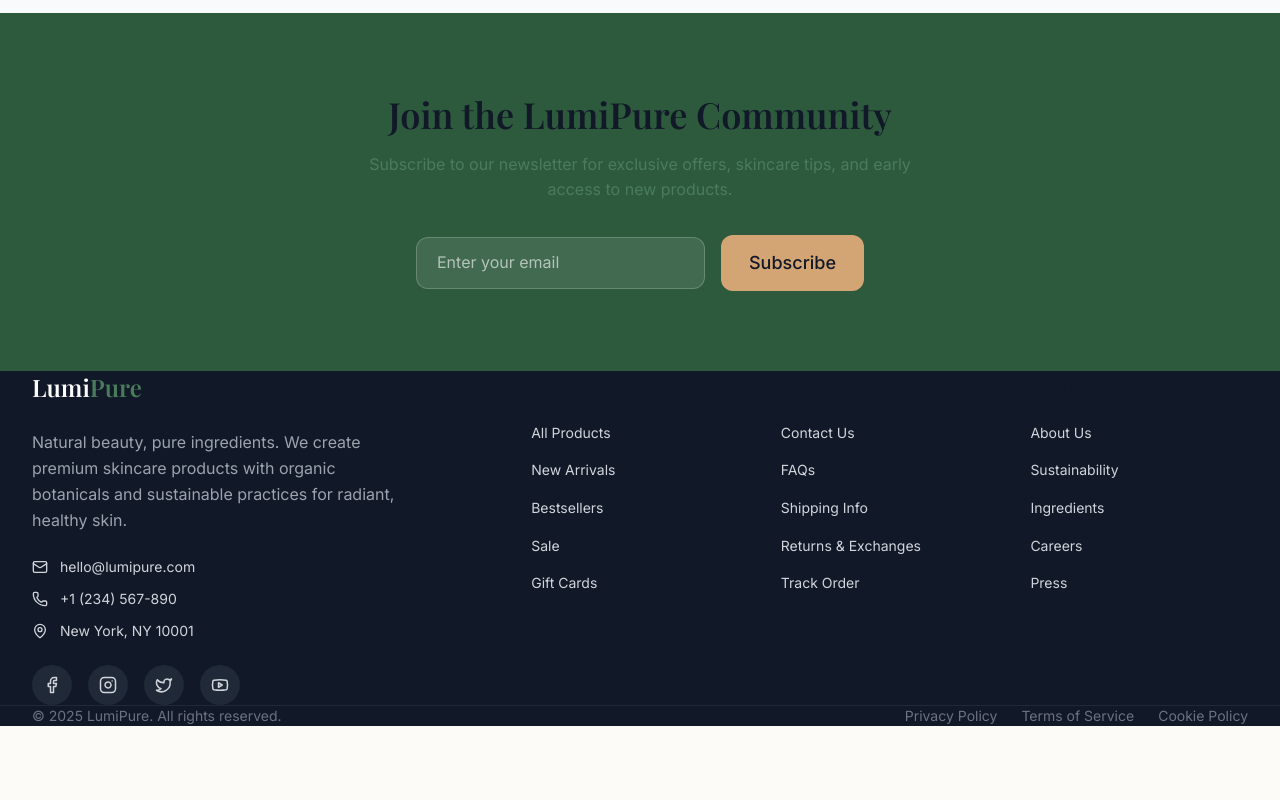
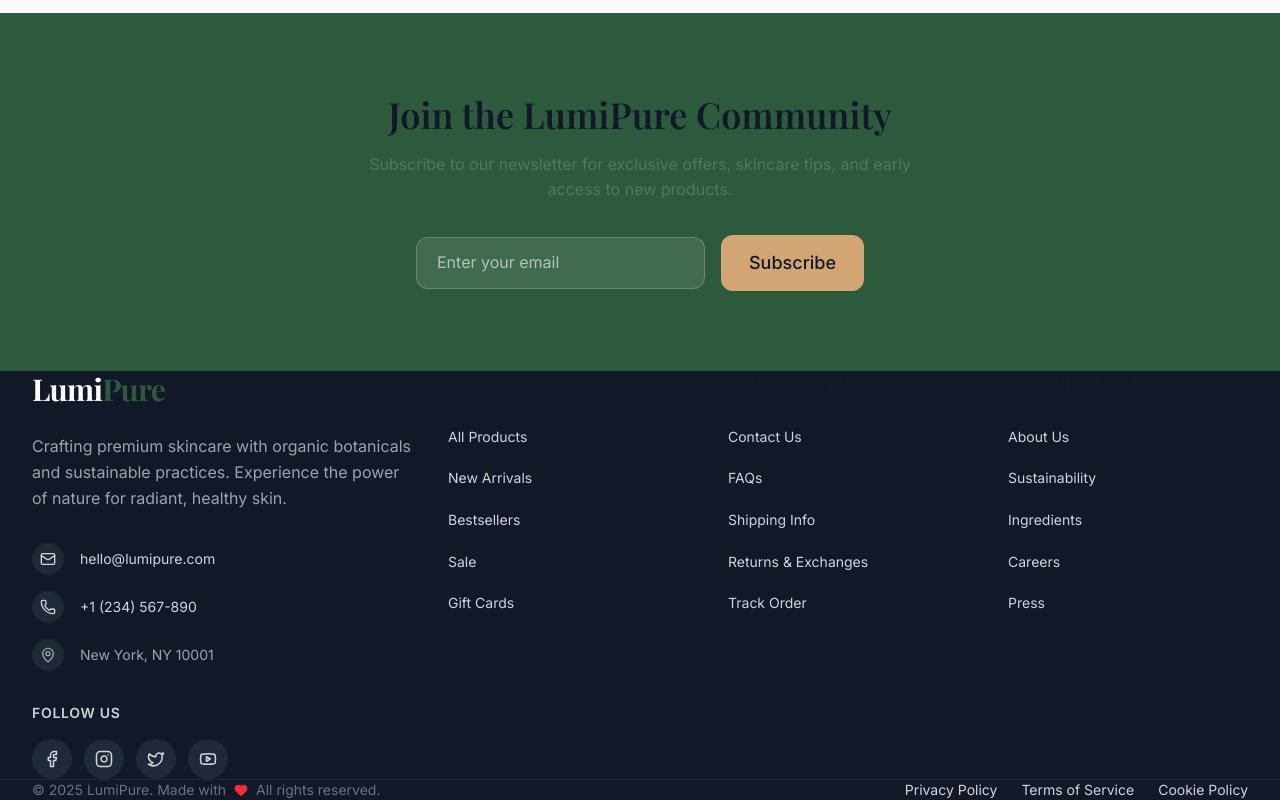
Before and after one commit to muhammadrakib2299/LumiPure-frontend, a Next.js app: page / in a window 1280 px wide. Shown: the part 1935-2735 px from the top of the page. Before the commit the page ends 2661 px from the top, so only its background shows below. Built offline with nearby package versions, Linux system fonts and the light colour scheme; no server answers; a web font is replaced by a local one.

Commit message:
Fix the navbar isse and trying to change footer UI

```diff
--- a/components/layout/Footer.tsx
+++ b/components/layout/Footer.tsx
@@ -1,5 +1,8 @@
+'use client';
+
 import Link from 'next/link';
-import { Facebook, Instagram, Twitter, Youtube, Mail, MapPin, Phone } from 'lucide-react';
+import { Facebook, Instagram, Twitter, Youtube, Mail, MapPin, Phone, Send, Heart } from 'lucide-react';
+import { useState } from 'react';
 
 const footerLinks = {
     shop: [
@@ -34,48 +37,67 @@ const socialLinks = [
 
 export function Footer() {
     const currentYear = new Date().getFullYear();
+    const [email, setEmail] = useState('');
+
+    const handleNewsletterSubmit = (e: React.FormEvent) => {
+        e.preventDefault();
+        // Handle newsletter subscription
+        console.log('Newsletter subscription:', email);
+        setEmail('');
+    };
 
     return (
         <footer className="bg-[var(--color-gray-900)] text-[var(--color-gray-300)]">
+
             {/* Main Footer Content */}
-            <div className="container mx-auto px-4 lg:px-8 py-16">
-                <div className="grid grid-cols-1 md:grid-cols-2 lg:grid-cols-5 gap-10 lg:gap-8">
-                    {/* Brand Section */}
-                    <div className="lg:col-span-2">
+            <div className="container mx-auto px-4 sm:px-6 lg:px-8 py-12 lg:py-16">
+                <div className="grid grid-cols-1 lg:grid-cols-12 gap-12 lg:gap-8">
+                    {/* Brand Section - Takes full width on mobile/tablet, 4 columns on desktop */}
+                    <div className="lg:col-span-4 flex flex-col items-start">
                         <Link href="/" className="inline-block mb-6">
-                            <span className="font-display text-2xl font-semibold text-white">
-                                Lumi<span className="text-[var(--color-primary-light)]">Pure</span>
+                            <span className="font-display text-2xl md:text-3xl font-bold text-white tracking-tight">
+                                Lumi<span className="text-[var(--color-primary)]">Pure</span>
                             </span>
                         </Link>
-                        <p className="text-[var(--color-gray-400)] leading-relaxed mb-6 max-w-sm">
-                            Natural beauty, pure ingredients. We create premium skincare products
-                            with organic botanicals and sustainable practices for radiant, healthy skin.
+                        <p className="text-[var(--color-gray-400)] leading-relaxed mb-8 text-sm md:text-base max-w-sm">
+                            Crafting premium skincare with organic botanicals and sustainable practices.
+                            Experience the power of nature for radiant, healthy skin.
                         </p>
 
                         {/* Contact Info */}
-                        <div className="space-y-3 mb-6">
+                        <div className="space-y-4 mb-8 w-full">
                             <a
                                 href="mailto:hello@lumipure.com"
-                                className="flex items-center gap-3 text-sm hover:text-white transition-colors"
+                                className="flex items-center gap-4 text-sm text-[var(--color-gray-400)] hover:text-[var(--color-primary)] transition-colors duration-200 group"
                             >
-                                <Mail size={16} />
+                                <div className="w-8 h-8 rounded-full bg-[var(--color-gray-800)] flex items-center justify-center group-hover:bg-[var(--color-primary)]/10 transition-colors">
+                                    <Mail size={16} className="group-hover:text-[var(--color-primary)]" />
+                                </div>
                                 <span>hello@lumipure.com</span>
                             </a>
                             <a
                                 href="tel:+1234567890"
-                                className="flex items-center gap-3 text-sm hover:text-white transition-colors"
+                                className="flex items-center gap-4 text-sm text-[var(--color-gray-400)] hover:text-[var(--color-primary)] transition-colors duration-200 group"
                             >
-                                <Phone size={16} />
+                                <div className="w-8 h-8 rounded-full bg-[var(--color-gray-800)] flex items-center justify-center group-hover:bg-[var(--color-primary)]/10 transition-colors">
+                                    <Phone size={16} className="group-hover:text-[var(--color-primary)]" />
+                                </div>
                                 <span>+1 (234) 567-890</span>
                             </a>
-                            <div className="flex items-center gap-3 text-sm">
+                            <div className="flex items-center gap-4 text-sm text-[var(--color-gray-400)] group">
+                                <div className="w-8 h-8 rounded-full bg-[var(--color-gray-800)] flex items-center justify-center">
                                     <MapPin size={16} />
+                                </div>
                                 <span>New York, NY 10001</span>
                             </div>
                         </div>
 
                         {/* Social Links */}
-                        <div className="flex items-center gap-4">
+                        <div>
+                            <p className="text-white font-semibold text-sm uppercase tracking-wider mb-4 opacity-80">
+                                Follow Us
+                            </p>
+                            <div className="flex items-center gap-3">
                                 {socialLinks.map((social) => (
                                     <a
                                         key={social.label}
@@ -87,7 +109,8 @@ export function Footer() {
                                             bg-[var(--color-gray-800)] hover:bg-[var(--color-primary)]
                                             flex items-center justify-center
                                             text-[var(--color-gray-400)] hover:text-white
-                    transition-all duration-200
+                                            transition-colors duration-300
+                                            hover:-translate-y-1 transform
                                         "
                                         aria-label={social.label}
                                     >
@@ -96,18 +119,21 @@ export function Footer() {
                                 ))}
                             </div>
                         </div>
+                    </div>
 
+                    {/* Links Grid - 2 columns on mobile/tablet, 8 columns on desktop (distributed) */}
+                    <div className="lg:col-span-8 grid grid-cols-2 md:grid-cols-3 gap-8 sm:gap-10">
                         {/* Shop Links */}
-                    <div>
-                        <h4 className="text-white font-semibold text-sm uppercase tracking-wider mb-5">
+                        <div className="col-span-1">
+                            <h4 className="text-white font-semibold text-sm uppercase tracking-wider mb-6">
                                 Shop
                             </h4>
-                        <ul className="space-y-3">
+                            <ul className="space-y-4">
                                 {footerLinks.shop.map((link) => (
                                     <li key={link.href}>
                                         <Link
                                             href={link.href}
-                                        className="text-sm hover:text-white hover:pl-1 transition-all duration-200"
+                                            className="text-sm text-[var(--color-gray-400)] hover:text-white transition-colors duration-200 inline-block hover:translate-x-1 transform"
                                         >
                                             {link.label}
                                         </Link>
@@ -117,16 +143,16 @@ export function Footer() {
                         </div>
 
                         {/* Support Links */}
-                    <div>
-                        <h4 className="text-white font-semibold text-sm uppercase tracking-wider mb-5">
+                        <div className="col-span-1">
+                            <h4 className="text-white font-semibold text-sm uppercase tracking-wider mb-6">
                                 Support
                             </h4>
-                        <ul className="space-y-3">
+                            <ul className="space-y-4">
                                 {footerLinks.support.map((link) => (
                                     <li key={link.href}>
                                         <Link
                                             href={link.href}
-                                        className="text-sm hover:text-white hover:pl-1 transition-all duration-200"
+                                            className="text-sm text-[var(--color-gray-400)] hover:text-white transition-colors duration-200 inline-block hover:translate-x-1 transform"
                                         >
                                             {link.label}
                                         </Link>
@@ -136,16 +162,16 @@ export function Footer() {
                         </div>
 
                         {/* Company Links */}
-                    <div>
-                        <h4 className="text-white font-semibold text-sm uppercase tracking-wider mb-5">
+                        <div className="col-span-2 md:col-span-1">
+                            <h4 className="text-white font-semibold text-sm uppercase tracking-wider mb-6">
                                 Company
                             </h4>
-                        <ul className="space-y-3">
+                            <ul className="space-y-4">
                                 {footerLinks.company.map((link) => (
                                     <li key={link.href}>
                                         <Link
                                             href={link.href}
-                                        className="text-sm hover:text-white hover:pl-1 transition-all duration-200"
+                                            className="text-sm text-[var(--color-gray-400)] hover:text-white transition-colors duration-200 inline-block hover:translate-x-1 transform"
                                         >
                                             {link.label}
                                         </Link>
@@ -155,20 +181,34 @@ export function Footer() {
                         </div>
                     </div>
                 </div>
+            </div>
 
             {/* Bottom Bar */}
             <div className="border-t border-[var(--color-gray-800)]">
-                <div className="container mx-auto px-4 lg:px-8 py-6">
-                    <div className="flex flex-col md:flex-row items-center justify-between gap-4 text-sm text-[var(--color-gray-500)]">
-                        <p>© {currentYear} LumiPure. All rights reserved.</p>
-                        <div className="flex items-center gap-6">
-                            <Link href="/privacy" className="hover:text-white transition-colors">
+                <div className="container mx-auto px-4 sm:px-6 lg:px-8 py-6">
+                    <div className="flex flex-col sm:flex-row items-center justify-between gap-4 text-sm">
+                        <p className="text-[var(--color-gray-500)] flex items-center gap-2 text-center sm:text-left">
+                            © {currentYear} LumiPure. Made with
+                            <Heart size={14} className="text-red-500 fill-red-500" />
+                            All rights reserved.
+                        </p>
+                        <div className="flex flex-wrap items-center justify-center gap-4 sm:gap-6">
+                            <Link
+                                href="/privacy"
+                                className="text-[var(--color-gray-500)] hover:text-white transition-colors duration-200"
+                            >
                                 Privacy Policy
                             </Link>
-                            <Link href="/terms" className="hover:text-white transition-colors">
+                            <Link
+                                href="/terms"
+                                className="text-[var(--color-gray-500)] hover:text-white transition-colors duration-200"
+                            >
                                 Terms of Service
                             </Link>
-                            <Link href="/cookies" className="hover:text-white transition-colors">
+                            <Link
+                                href="/cookies"
+                                className="text-[var(--color-gray-500)] hover:text-white transition-colors duration-200"
+                            >
                                 Cookie Policy
                             </Link>
                         </div>
--- a/components/layout/MobileMenu.tsx
+++ b/components/layout/MobileMenu.tsx
@@ -1,6 +1,6 @@
 'use client';
 
-import { useEffect, useRef } from 'react';
+import { useEffect, useRef, useState } from 'react';
 import Link from 'next/link';
 import { X, User, LogOut, ShoppingBag, Heart } from 'lucide-react';
 import { useAuthStore } from '@/store/authStore';
@@ -23,6 +23,11 @@ const navLinks = [
 export function MobileMenu({ isOpen, onClose }: MobileMenuProps) {
     const menuRef = useRef<HTMLDivElement>(null);
     const { user, isAuthenticated, logout } = useAuthStore();
+    const [mounted, setMounted] = useState(false);
+
+    useEffect(() => {
+        setMounted(true);
+    }, []);
 
     // Close on escape key
     useEffect(() => {
@@ -124,7 +129,7 @@ export function MobileMenu({ isOpen, onClose }: MobileMenuProps) {
 
                 {/* User Section */}
                 <div className="border-t border-[var(--color-gray-200)] p-4">
-                    {isAuthenticated && user ? (
+                    {mounted && isAuthenticated && user ? (
                         <div className="space-y-3">
                             <div className="flex items-center gap-3 px-2 py-2">
                                 <div className="w-10 h-10 rounded-full bg-[var(--color-primary-light)] flex items-center justify-center">
--- a/components/layout/Navbar.tsx
+++ b/components/layout/Navbar.tsx
@@ -21,6 +21,11 @@ export function Navbar() {
     const [isMobileMenuOpen, setIsMobileMenuOpen] = useState(false);
     const { isAuthenticated } = useAuthStore();
     const { items } = useCartStore();
+    const [mounted, setMounted] = useState(false);
+
+    useEffect(() => {
+        setMounted(true);
+    }, []);
 
     const cartItemCount = items.reduce((acc, item) => acc + item.quantity, 0);
 
@@ -111,7 +116,7 @@ export function Navbar() {
                 "
                             >
                                 <ShoppingCart size={20} />
-                                {cartItemCount > 0 && (
+                                {mounted && cartItemCount > 0 && (
                                     <span
                                         className="
                       absolute -top-0.5 -right-0.5
@@ -127,7 +132,7 @@ export function Navbar() {
 
                             {/* Account */}
                             <Link
-                                href={isAuthenticated ? '/account' : '/login'}
+                                href={mounted && isAuthenticated ? '/account' : '/login'}
                                 className="
                   p-2
                   text-[var(--color-gray-600)] hover:text-[var(--color-primary)]
```
Lines whose indentation alone changed are shown as unchanged.
